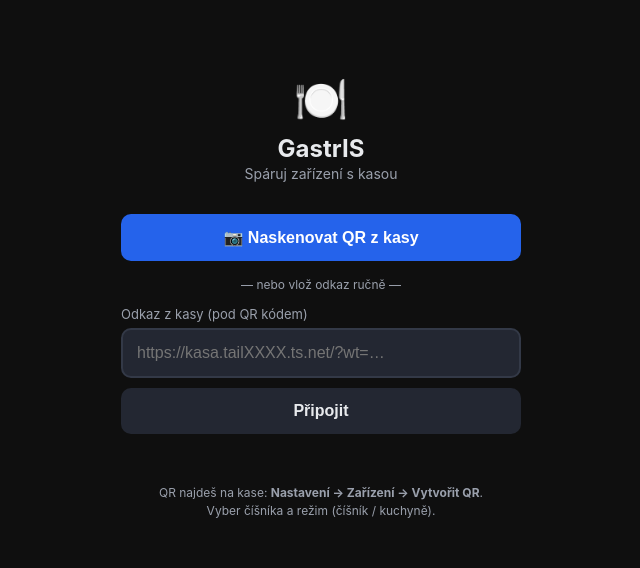
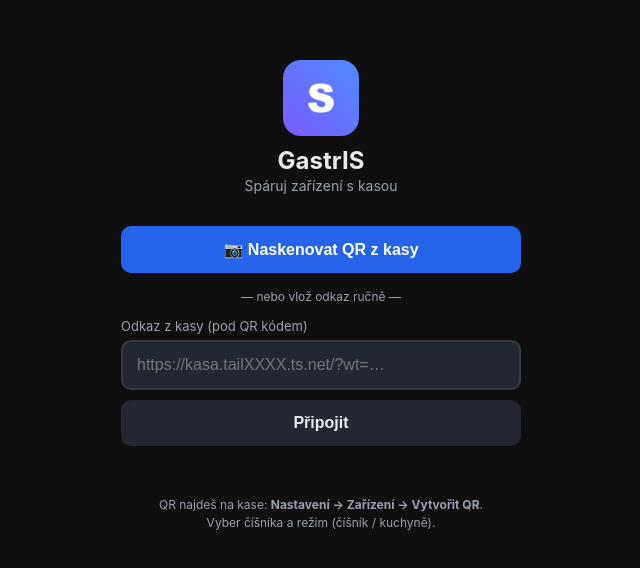
Before and after one commit to 9tutin9/gastris-mobile-app, a website: page www/index.html in a window 1280 px wide. Shown: the part 104-672 px from the top of the page, without its empty margins (319-959 px from the left). Drawn offline with Linux system fonts and the light colour scheme.

Commit message:
Jednotná ikona SKYsoftware (S) — launcher ikona appky + párovací obrazovka
- assets/ (icon-only + adaptivní foreground/background) → @capacitor/assets v CI
  vygeneruje Android mipmapy + adaptivní ikonu (dřív default Capacitor ikona)
- párovací obrazovka: emoji → logo appky (applogo.png)

Co-Authored-By: Claude Opus 4.8 (1M context) <noreply@anthropic.com>

```diff
--- a/www/index.html
+++ b/www/index.html
@@ -28,7 +28,7 @@
 </style>
 </head>
 <body>
-  <div class="logo">🍽️</div>
+  <img class="logo" src="applogo.png" alt="" width="76" height="76" style="border-radius:18px;display:block;margin:0 auto 10px;">
   <h1>GastrIS</h1>
   <div class="sub">Spáruj zařízení s kasou</div>
 
```
Also changed, not shown: .github/workflows/build.yml, assets/icon-background.png (added), assets/icon-foreground.png (added), assets/icon-only.png (added), www/applogo.png (added).
